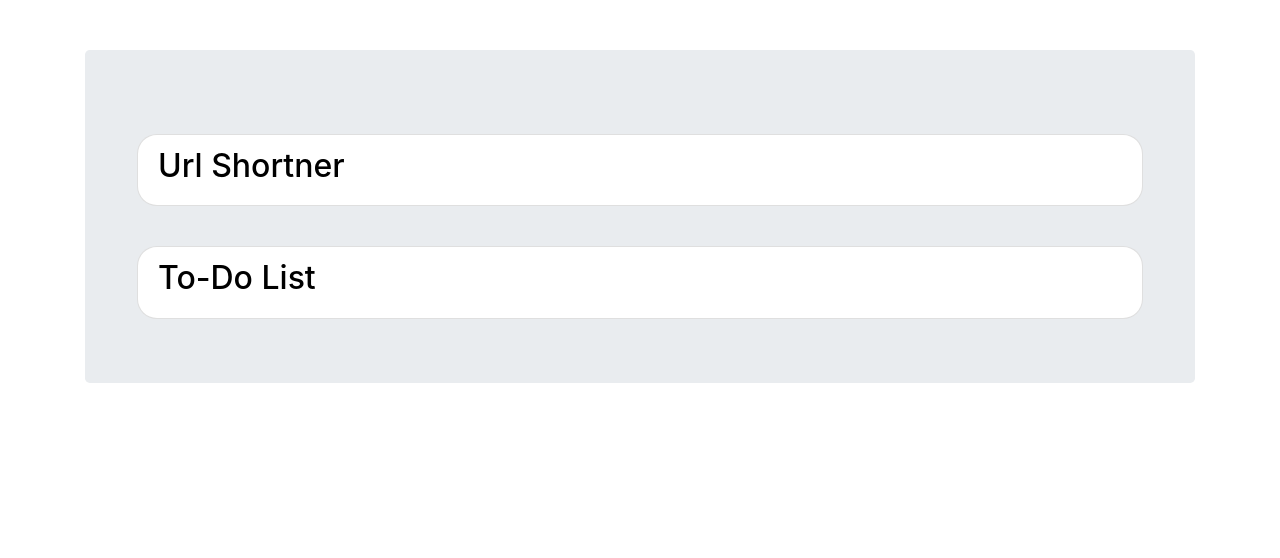
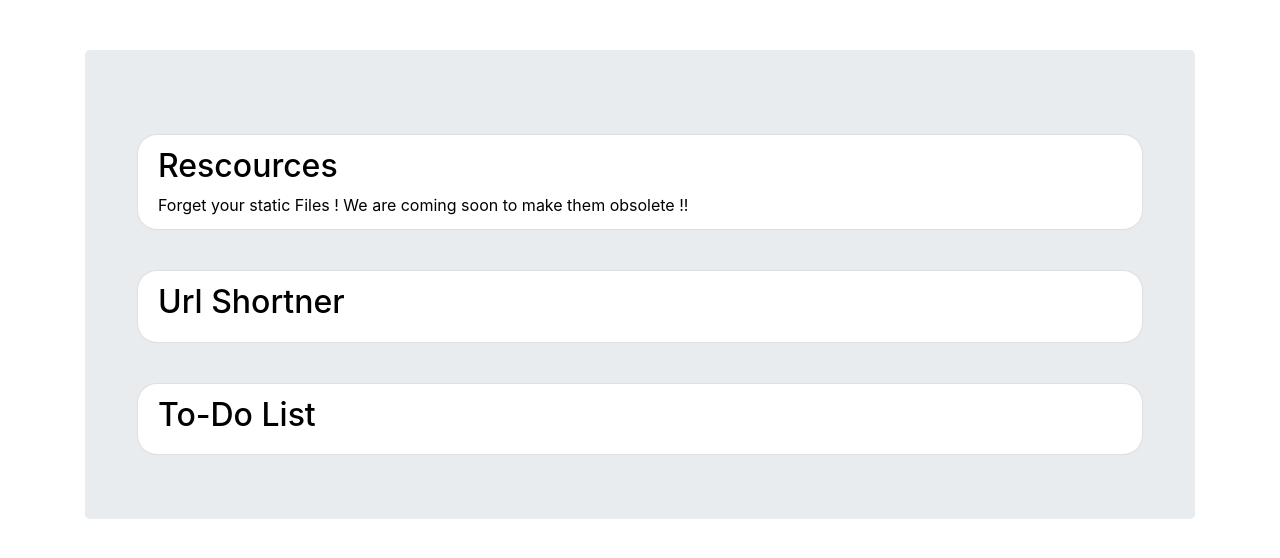
Before and after one commit to rajvi3003/Django-Projects, a Django app: page / in a window 1280 px wide. Shown: the part 137-695 px from the top of the page. Run offline with Django 3.2, Linux system fonts and the light colour scheme; some libraries are stand-ins or nearby versions.

Commit message:
Resources added at main page

```diff
--- a/SonicRes/urls.py
+++ b/SonicRes/urls.py
@@ -1,8 +1,8 @@
 from django.urls import path
-from . import views
+from SonicRes import views
 
-app_name='SonicRes'
+app_name= 'SonicRes'
 
 urlpatterns = [
-    path('index' , views.index , name='name'),
+    path('index' , views.index , name='index'),
 ]
--- a/templates/index.html
+++ b/templates/index.html
@@ -53,6 +53,13 @@
       <div class="jumbotron">
         <ul class="list-group">
           <li class="list-group-item prolist" style="border-radius:20px;">
+            <a href="{% url 'SonicRes:index' %}" >
+              <h2>Rescources</h2>
+              <span>Forget your static Files ! We are coming soon to make them obsolete !!</span>
+            </a>
+          </li>
+
+          <li class="list-group-item prolist" style="border-radius:20px;">
             <a href="{% url 'Urlshortner:index' %}" >
               <h2>Url Shortner</h2>
             </a>
```
